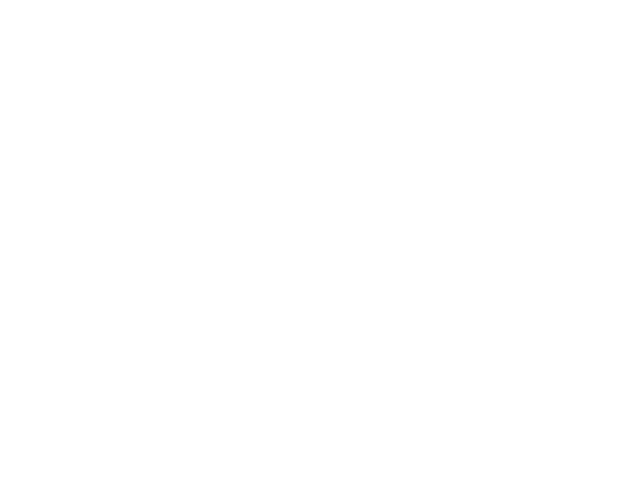
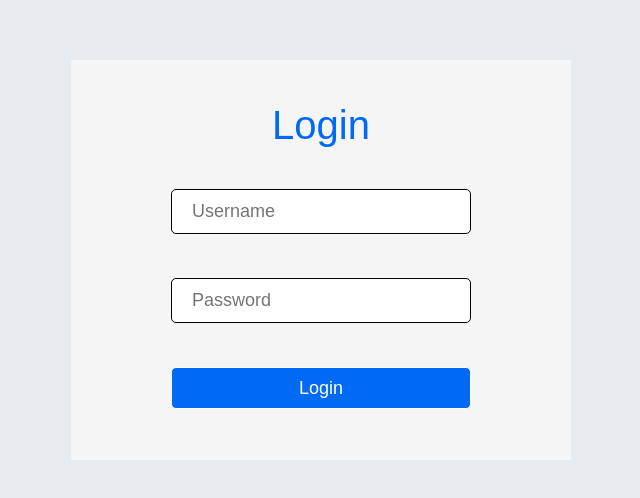
Before and after one commit to NguyenLeMyChau/Nhom19-FE-WebSchool, a React (Create React App) app: page / in a window 1280 px wide. Before the commit this address had no page. Shown: the part 140-638 px from the top of the page, without its empty margins (319-959 px from the left). Built offline with nearby package versions, Linux system fonts and the light colour scheme.

Commit message:
Fix Login

```diff
--- a/src/App.js
+++ b/src/App.js
@@ -11,7 +11,7 @@
   return (
     <Router>
       <Routes>
-        <Route path="/login" element={<Login/>} />
+        <Route path="/" element={<Login/>} />
         <Route path="/schedule" element={<Schedule/>} />
         <Route path="/home" element={<Home/>} />
         <Route path="/AcademicResult" element={<AcademicResult />} />
--- a/src/components/header/header.js
+++ b/src/components/header/header.js
@@ -5,7 +5,7 @@
 
   const handleLogout = () => {
     localStorage.removeItem('student'); // Xóa student khỏi localStorage
-    window.location.href = '/login'; // Chuyển hướng về trang login
+    window.location.href = '/'; // Chuyển hướng về trang login
   }
 
   return (
--- a/src/screens/login/login.js
+++ b/src/screens/login/login.js
@@ -8,24 +8,27 @@
   const [password, setPassword] = useState('')
 
   const handleSubmit = async (event) => {
-    event.preventDefault()
+    try {
+      event.preventDefault();
 
-    const url = 'http://localhost:8081/login/'
-    const response = await axios.post(url, {
-      username: username,
-      password: password
-    })
+      const url = 'http://localhost:8081/login/'
+      const response = await axios.post(url, {
+        username: username,
+        password: password
+      });
 
-    console.log('response.data: ', response.data)
+      console.log('response.data: ', response.data);
 
-    if (response.data) {
-      alert(response.data.message)
-      console.log('response.data.object: ', response.data.object)
-      localStorage.setItem('student', JSON.stringify(response.data.object))
-      window.location.href = '/home'
-    } else {
-      alert(response.data.message)
+      alert(response.data.message);
+      console.log('response.data.object: ', response.data.object);
+      localStorage.setItem('student', JSON.stringify(response.data.object));
+      window.location.href = '/home';
+
+    } catch (error) {
+      console.log(error);
+      alert(error.response.data.message);
     }
+
   }
 
   return (
```
